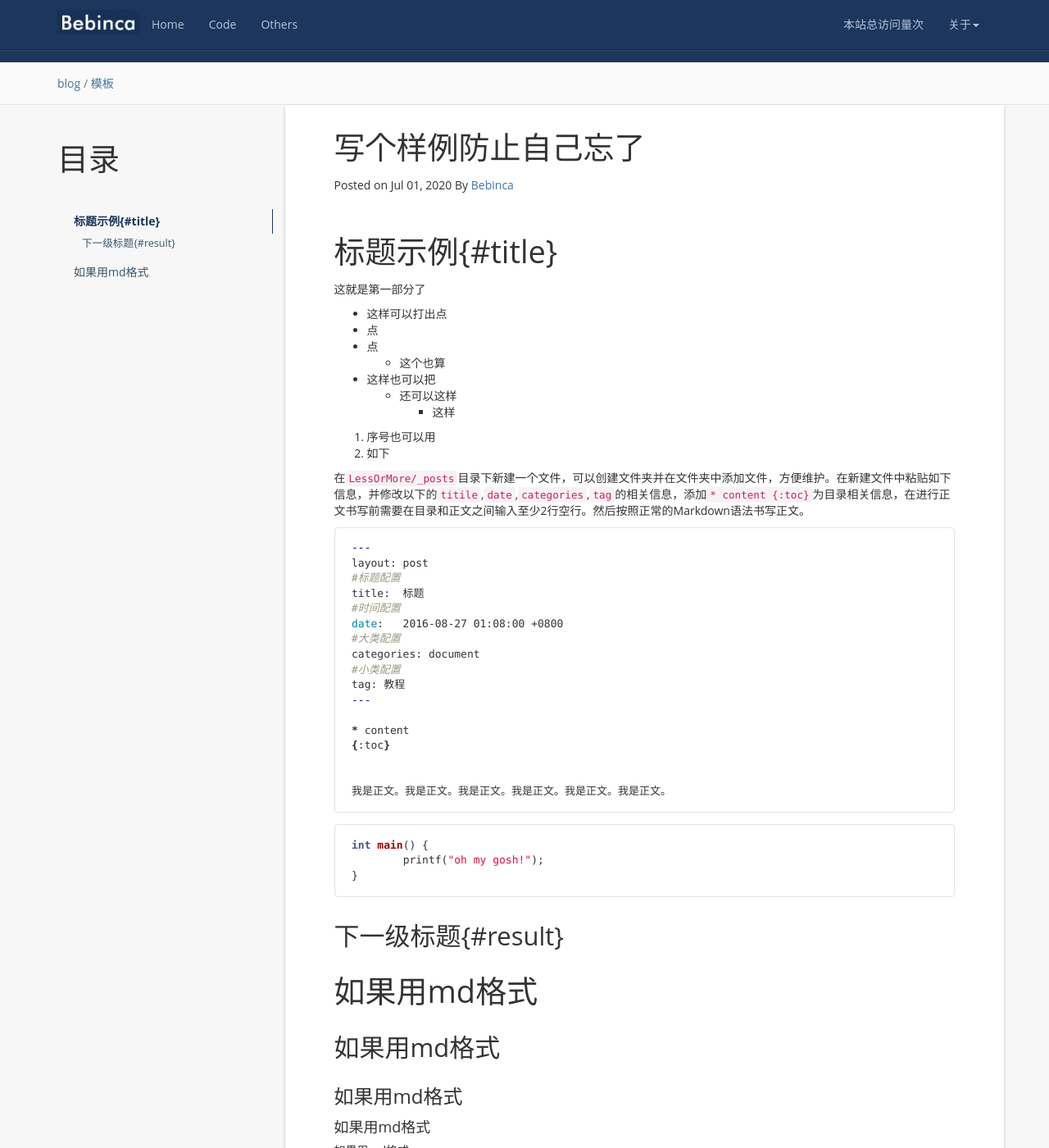
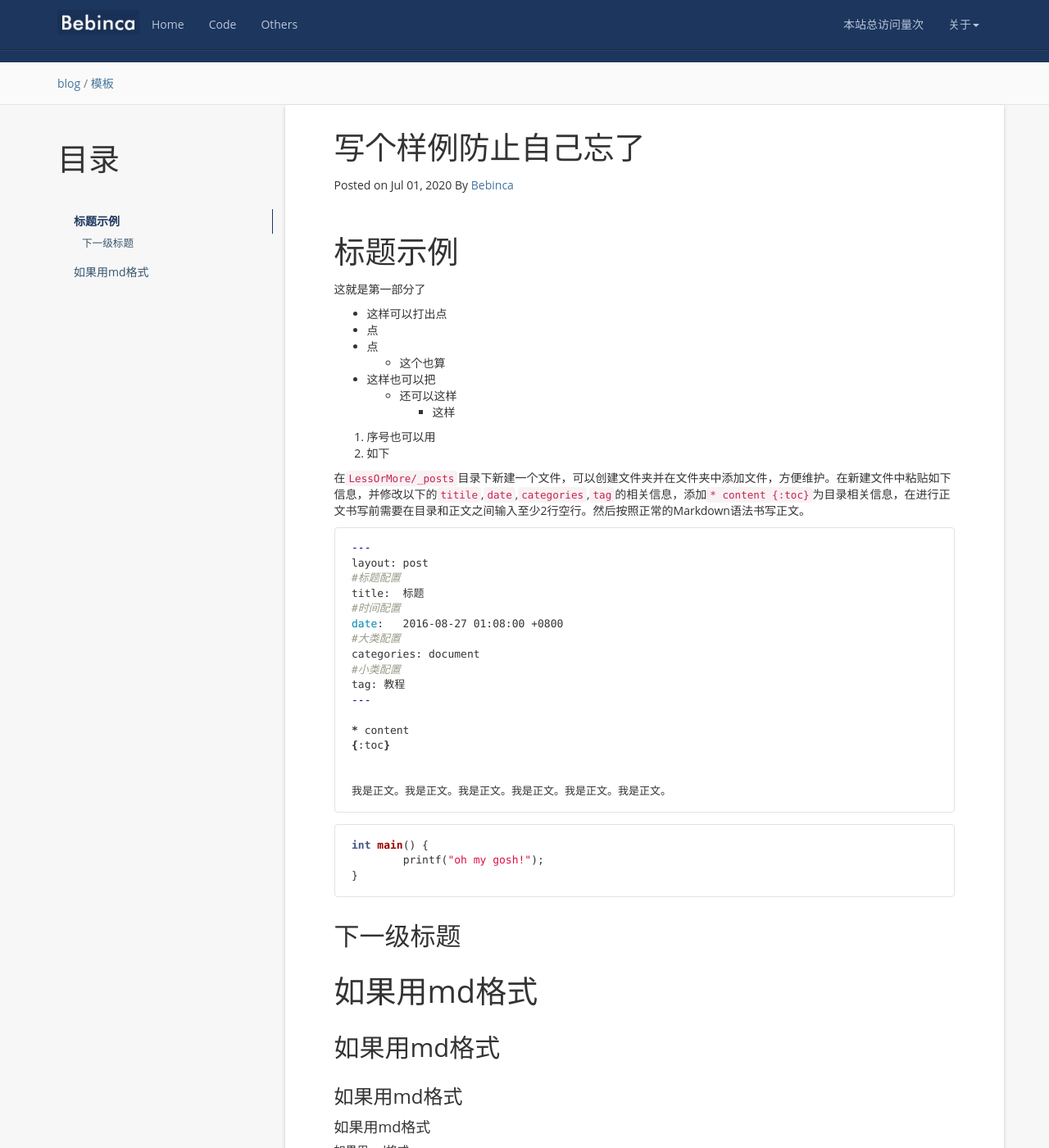
Before and after one commit to bebinca/bebinca.github.io, a Jekyll site: the page built from _posts/2020-07-02-an-example-to-use.md, in a window 1280 px wide and 1400 px high, scrolled down 219 px. Shown: the whole window at 82% size. Built offline with Jekyll 4.4.1, drawn with Linux system fonts in a browser that asks for light colours; nearby versions of some CDN libraries; a script that is not in the unit is left out; comment, search, counter and statistics services are not loaded.

Commit message:
Update 2020-07-02-an-example-to-use.md

````diff
--- a/_posts/2020-07-02-an-example-to-use.md
+++ b/_posts/2020-07-02-an-example-to-use.md
@@ -9,8 +9,8 @@ tag: 模板
 * content
 {:toc}
 
-标题示例{#title}
-=============
+标题示例                                                        {#title}
+================
 
 这就是第一部分了
 
@@ -55,7 +55,7 @@ int main() {
 }
 ```
 
-下一级标题{#result}
+下一级标题                                                                                   {#result}
 -
 
 # 如果用md格式
````
